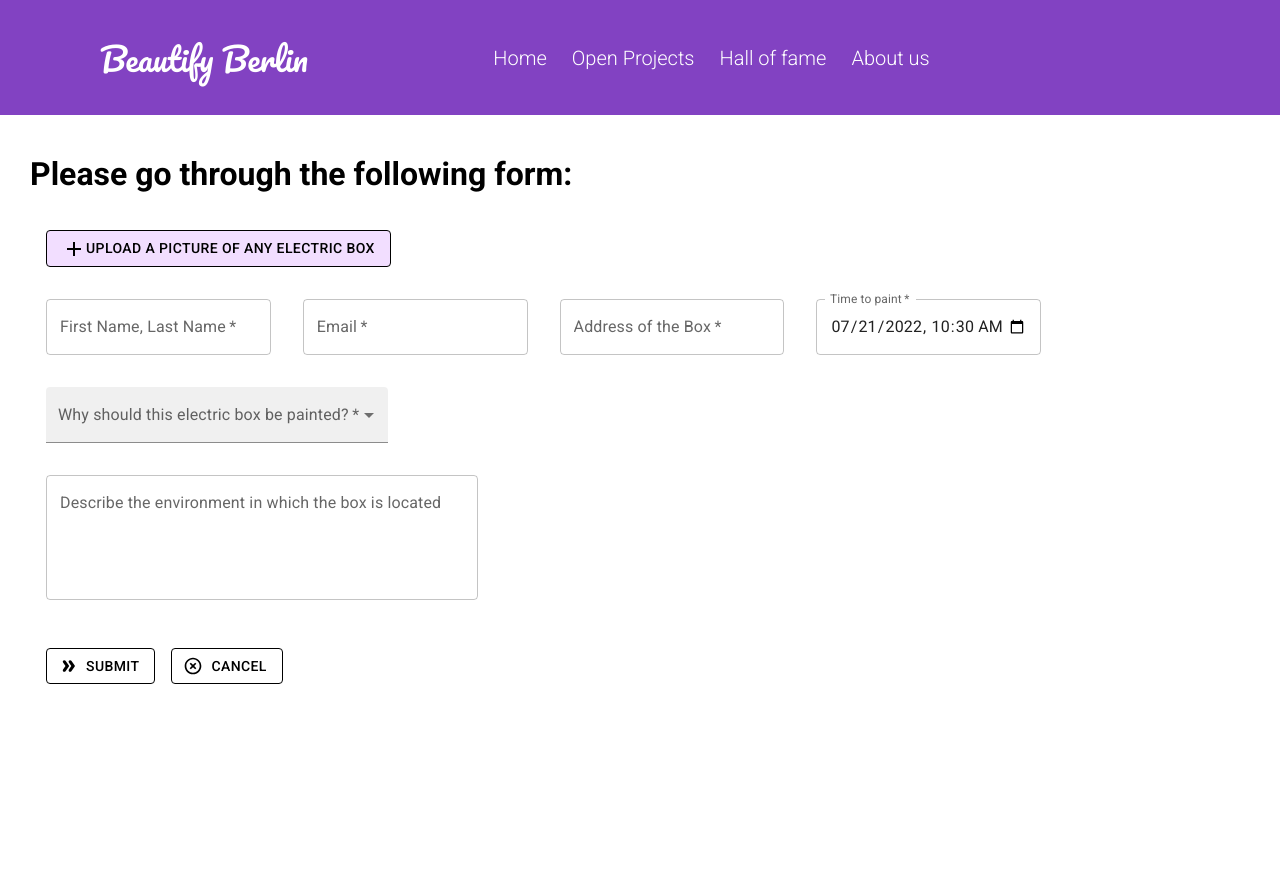
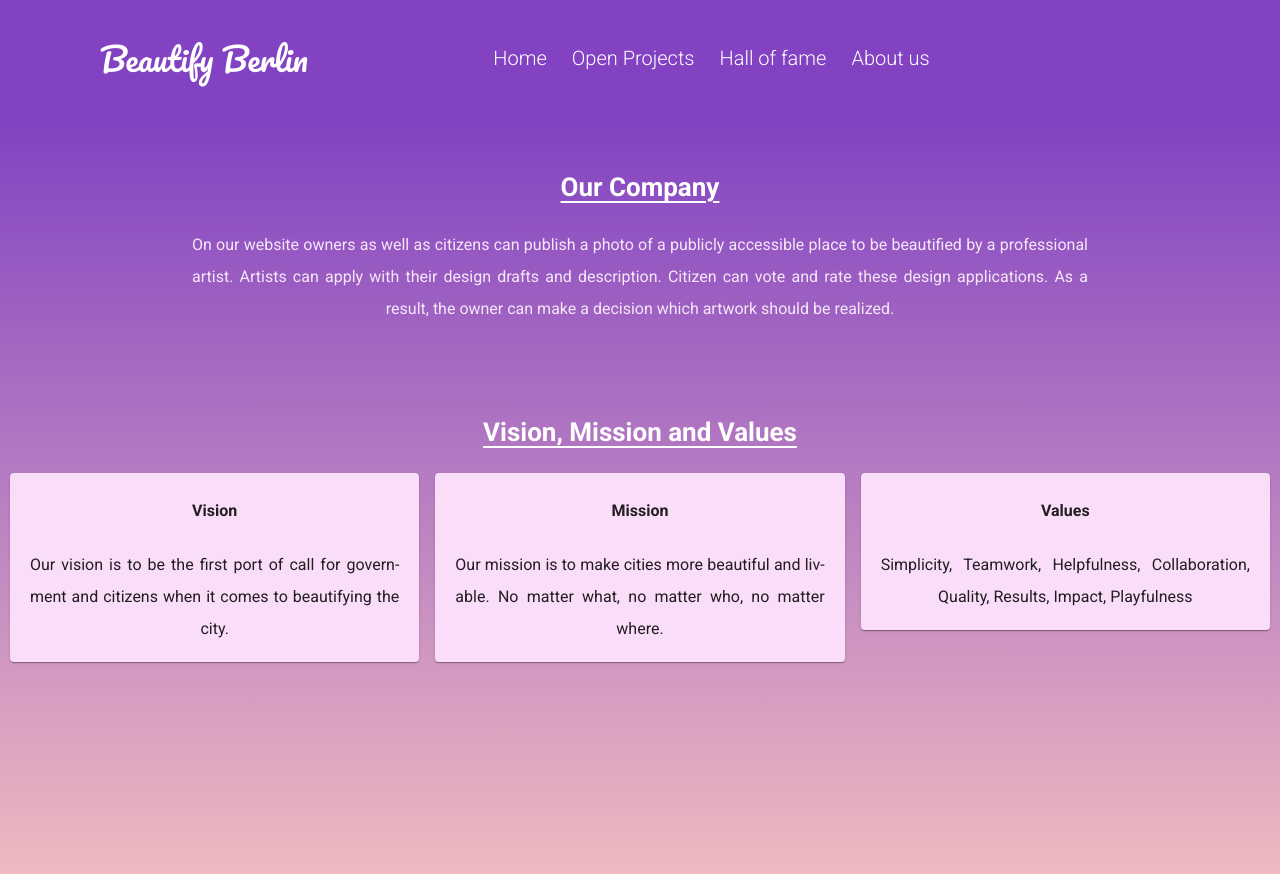
Before and after one commit to TechLabs-Berlin/st22-beautify-berlin, a React (Create React App) app in the folder beautifyberlin/: page / in a window 1280 px wide. Shown: the top 874 px of the page. Before the commit the page ends 800 px from the top, so only its background shows below. Built offline with nearby package versions, Linux system fonts and the light colour scheme.

Commit message:
Added new about us Page + small change on Topbar

```diff
--- a/beautifyberlin/src/App.js
+++ b/beautifyberlin/src/App.js
@@ -1,12 +1,12 @@
 import TopBar from "./components/topbar/TopBar";
-import NewBox from "./pages/NewBox/NewBoxes";
+import AboutUs from "./pages/AboutUs/AboutUs";
 
 function App() {
   return (
     <div className="head">
       <>
         <TopBar />
-        <NewBox />
+        <AboutUs />
       </>
     </div>
   );
--- /dev/null
+++ b/beautifyberlin/src/components/VMV/VMV.css
@@ -0,0 +1,22 @@
+.section {
+  padding-top: 30px;
+  padding-bottom: 20px;
+}
+
+.main-heading {
+  color: white;
+  font-size: 26px;
+  text-align: center;
+  text-decoration: underline;
+  text-underline-offset: 5px;
+}
+
+.cards {
+  text-align: center;
+  line-height: 2rem;
+  text-align: justify;
+  text-align-last: center;
+  hyphens: auto;
+  padding-left: 10px;
+  padding-right: 10px;
+}
--- /dev/null
+++ b/beautifyberlin/src/components/VMV/VMV.js
@@ -0,0 +1,66 @@
+import React from "react";
+import "./VMV.css";
+import { Grid } from "@mui/material";
+import { Paper } from "@mui/material";
+
+export default function VMV() {
+  return (
+    <section className="section">
+      <div className="container">
+        <h3 className="main-heading">Vision, Mission and Values</h3>
+        <div className="cards">
+          <Grid container spacing={2}>
+            <Grid item xs={4}>
+              <Paper
+                sx={{
+                  background: "#fadef9",
+                  padding: "1px",
+                  paddingLeft: "20px",
+                  paddingRight: "20px",
+                }}
+              >
+                <h4>Vision</h4>
+                <p>
+                  Our vision is to be the first port of call for government and
+                  citizens when it comes to beautifying the city.
+                </p>
+              </Paper>
+            </Grid>
+            <Grid item xs={4}>
+              <Paper
+                sx={{
+                  background: "#fadef9",
+                  padding: "1px",
+                  paddingLeft: "20px",
+                  paddingRight: "20px",
+                }}
+              >
+                <h4>Mission</h4>
+                <p>
+                  Our mission is to make cities more beautiful and livable. No
+                  matter what, no matter who, no matter where.
+                </p>
+              </Paper>
+            </Grid>
+            <Grid item xs={4}>
+              <Paper
+                sx={{
+                  background: "#fadef9",
+                  padding: "1px",
+                  paddingLeft: "20px",
+                  paddingRight: "20px",
+                }}
+              >
+                <h4>Values</h4>
+                <p>
+                  Simplicity, Teamwork, Helpfulness, Collaboration, Quality,
+                  Results, Impact, Playfulness
+                </p>
+              </Paper>
+            </Grid>
+          </Grid>
+        </div>
+      </div>
+    </section>
+  );
+}
--- /dev/null
+++ b/beautifyberlin/src/components/companydescript/Companydescript.css
@@ -0,0 +1,21 @@
+.section {
+  padding-top: 30px;
+  padding-bottom: 20px;
+}
+
+.main-heading {
+  color: white;
+  font-size: 26px;
+  text-align: center;
+  text-decoration: underline;
+  text-underline-offset: 5px;
+}
+
+.new {
+  width: 70%;
+  margin: 0 auto;
+  line-height: 2rem;
+  text-align: justify;
+  text-align-last: center;
+  color: #f4e7f8;
+}
--- /dev/null
+++ b/beautifyberlin/src/components/companydescript/Companydescript.js
@@ -0,0 +1,21 @@
+import React from "react";
+import "./Companydescript.css";
+
+export default function Companydescript() {
+  return (
+    <section className="section">
+      <div className="container">
+        <div className="new">
+          <h3 className="main-heading">Our Company</h3>
+          <p>
+            On our website owners as well as citizens can publish a photo of a
+            publicly accessible place to be beautified by a professional artist.
+            Artists can apply with their design drafts and description. Citizen
+            can vote and rate these design applications. As a result, the owner
+            can make a decision which artwork should be realized.
+          </p>
+        </div>
+      </div>
+    </section>
+  );
+}
--- a/beautifyberlin/src/components/topbar/TopBar.css
+++ b/beautifyberlin/src/components/topbar/TopBar.css
@@ -20,7 +20,6 @@ body {
   text-align: center;
   display: flex;
   justify-content: space-between;
-
 }
 
 .topLeft {
@@ -72,7 +71,7 @@ body {
   font-family: "Roboto", sans-serif;
 }
 
-@media screen and (max-width: 900px) {
+@media screen and (max-width: 1022px) {
   body {
     overflow-x: hidden;
   }
@@ -92,7 +91,8 @@ body {
     right: 0px;
     display: flex;
     flex-direction: column;
-    height: 92vh;
+    height: 100vh;
+    width: 100vw;
     align-items: center;
     width: 100%;
     top: 115px;
--- /dev/null
+++ b/beautifyberlin/src/pages/AboutUs/AboutUs.css
@@ -0,0 +1,6 @@
+.bgc {
+  width: 100vw;
+  height: 100vh;
+  position: absolute;
+  background: linear-gradient(#8242c2, #e6646467);
+}
--- /dev/null
+++ b/beautifyberlin/src/pages/AboutUs/AboutUs.js
@@ -0,0 +1,13 @@
+import React from "react";
+import "./AboutUs.css";
+import Companydescript from "../../components/companydescript/Companydescript";
+import VMV from "../../components/VMV/VMV";
+
+export default function AboutUs() {
+  return (
+    <div className="bgc">
+      <Companydescript />
+      <VMV />
+    </div>
+  );
+}
```
